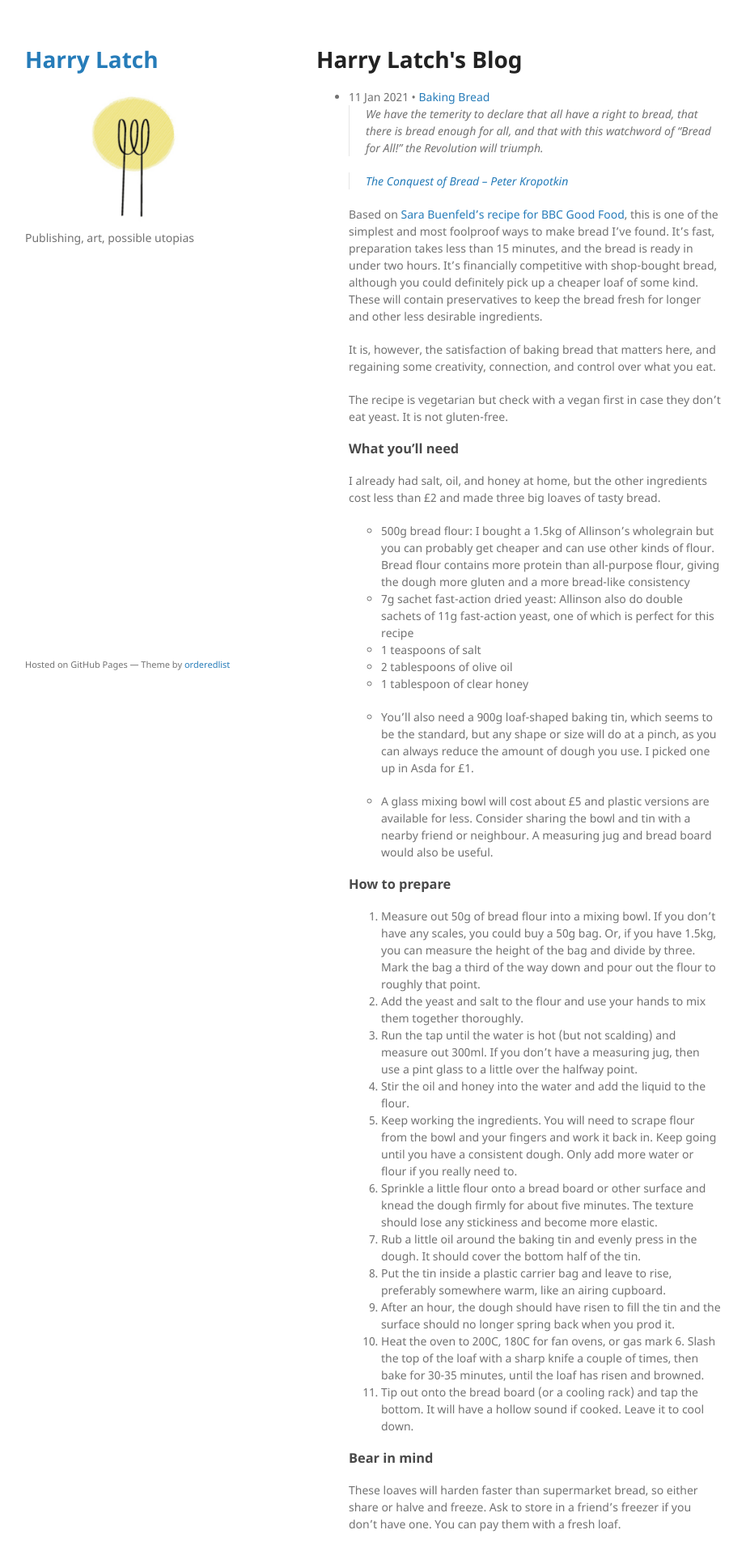
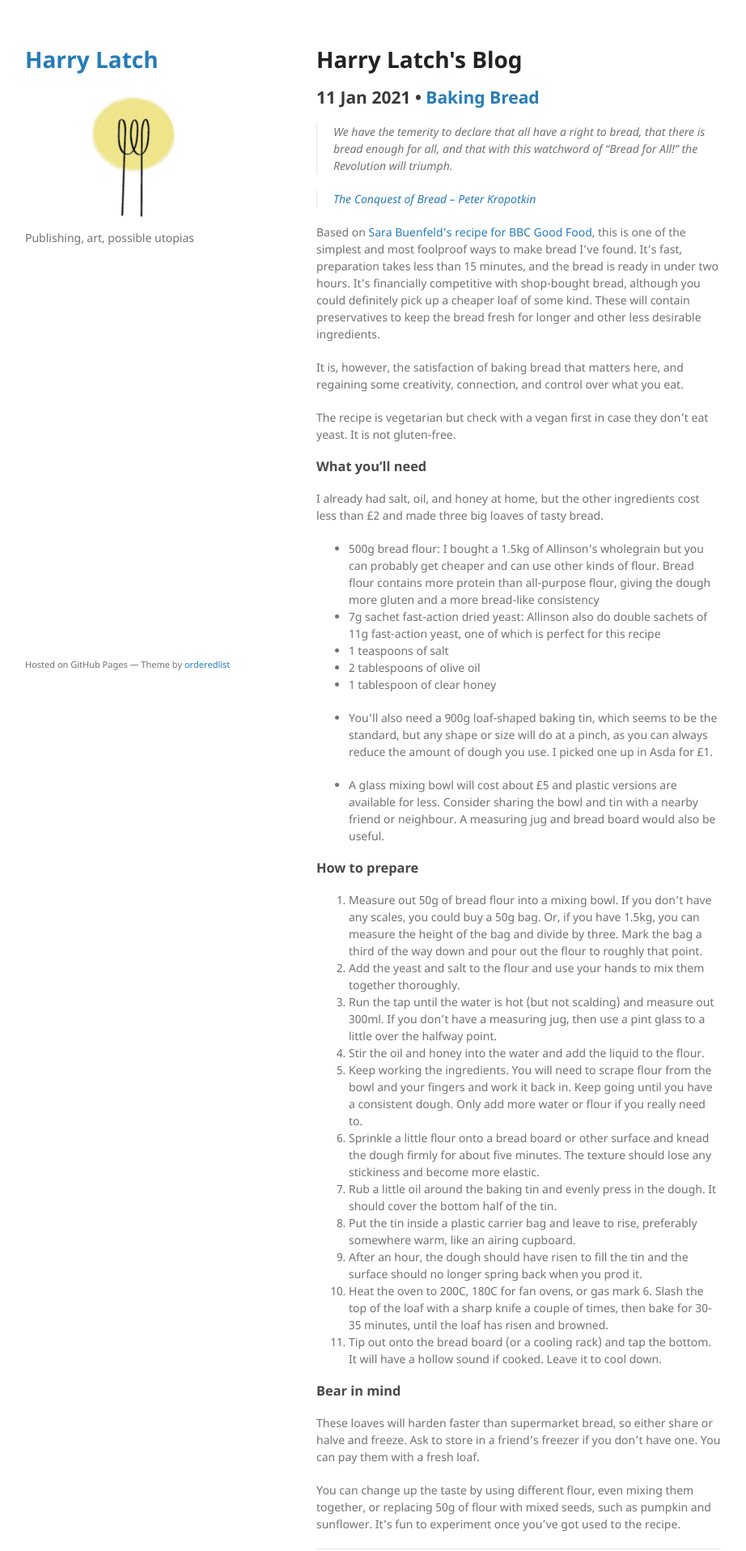
Before and after one commit to harrylatch/harrylatch.github.io, a Jekyll site: the page built from index.html, in a window 1280 px wide. Shown: the top 1916 px of the page at 81% size, without its empty margins (179-1101 px from the left). Built offline with Jekyll 4.4.1, drawn with Linux system fonts in a browser that asks for light colours.

Commit message:
Update index.html
Updating blog formatting on homepage.

```diff
--- a/index.html
+++ b/index.html
@@ -3,12 +3,9 @@
 title: Harry Latch's Blog
 ---
 	<h1>{{ page.title }}</h1>
-	<ul class="posts">
 
 	  {% for post in site.posts %}
-	    <li><span>{{ post.date | date_to_string }}</span> • <a href="{{ post.url }}" title="{{ post.title }}">{{ post.title }}</a>
+	    <h2><span>{{ post.date | date_to_string }}</span> • <a href="{{ post.url }}" title="{{ post.title }}">{{ post.title }}</a></h2>
 	    {{ post.content }}
-	    </li>
-
+	    <hr>
 	  {% endfor %}
-	</ul>
```
